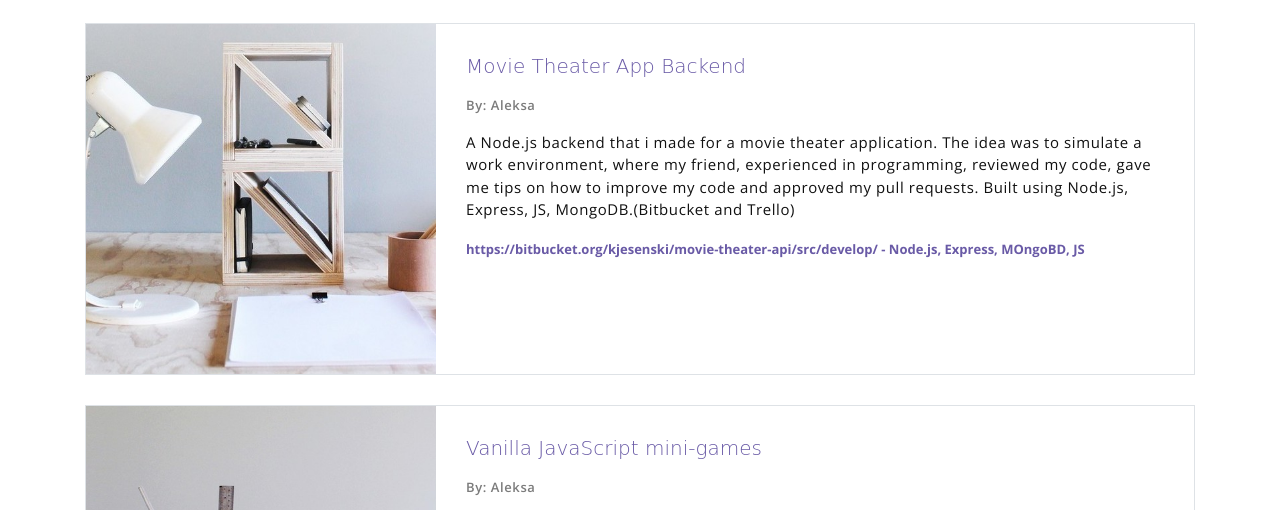
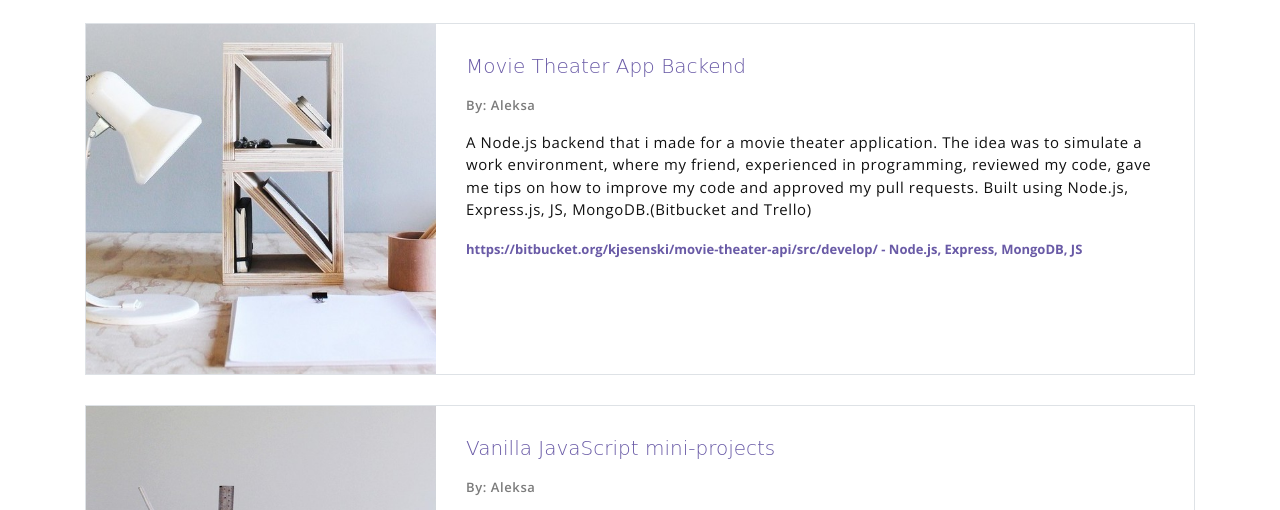
Before and after one commit to AleksaSt/portfolio, a website: page index.html in a window 1280 px wide. Shown: the part 2700-3210 px from the top of the page. Drawn offline with nearby package versions, Linux system fonts and the light colour scheme; a web font is replaced by a local one.

Commit message:
update 3

```diff
--- a/index.html
+++ b/index.html
@@ -170,10 +170,10 @@
                     <p>A Node.js backend that i made for a movie theater application.
                         The idea was to simulate a work environment, where my friend, experienced in programming, reviewed my code,
                         gave me tips on how to improve my code and approved my pull requests.
-                        Built using Node.js, Express, JS, MongoDB.(Bitbucket and Trello)
+                        Built using Node.js, Express.js, JS, MongoDB.(Bitbucket and Trello)
                     </p>
 
-                    <a href="https://bitbucket.org/kjesenski/movie-theater-api/src/develop/" class="blog-card-link"><b>https://bitbucket.org/kjesenski/movie-theater-api/src/develop/ - Node.js, Express, MOngoBD, JS</b></a>
+                    <a href="https://bitbucket.org/kjesenski/movie-theater-api/src/develop/" class="blog-card-link"><b>https://bitbucket.org/kjesenski/movie-theater-api/src/develop/ - Node.js, Express, MongoDB, JS</b></a>
                 </div>
             </div><!-- end of blog wrapper -->
 
@@ -182,7 +182,7 @@
                     <img src="assets/imgs/img-5.jpg" class="blog-card-img" alt="Download free bootstrap 4 landing page, free boootstrap 4 templates, Download free bootstrap 4.1 landing page, free boootstrap 4.1.1 templates, meyawo Landing page">
                 </div>
                 <div class="blog-card-body">
-                    <h5 class="blog-card-title">Vanilla JavaScript mini-games</h6>
+                    <h5 class="blog-card-title">Vanilla JavaScript mini-projects</h6>
 
                     <p class="blog-card-caption">
                         <a href="#">By: Aleksa</a>
```
